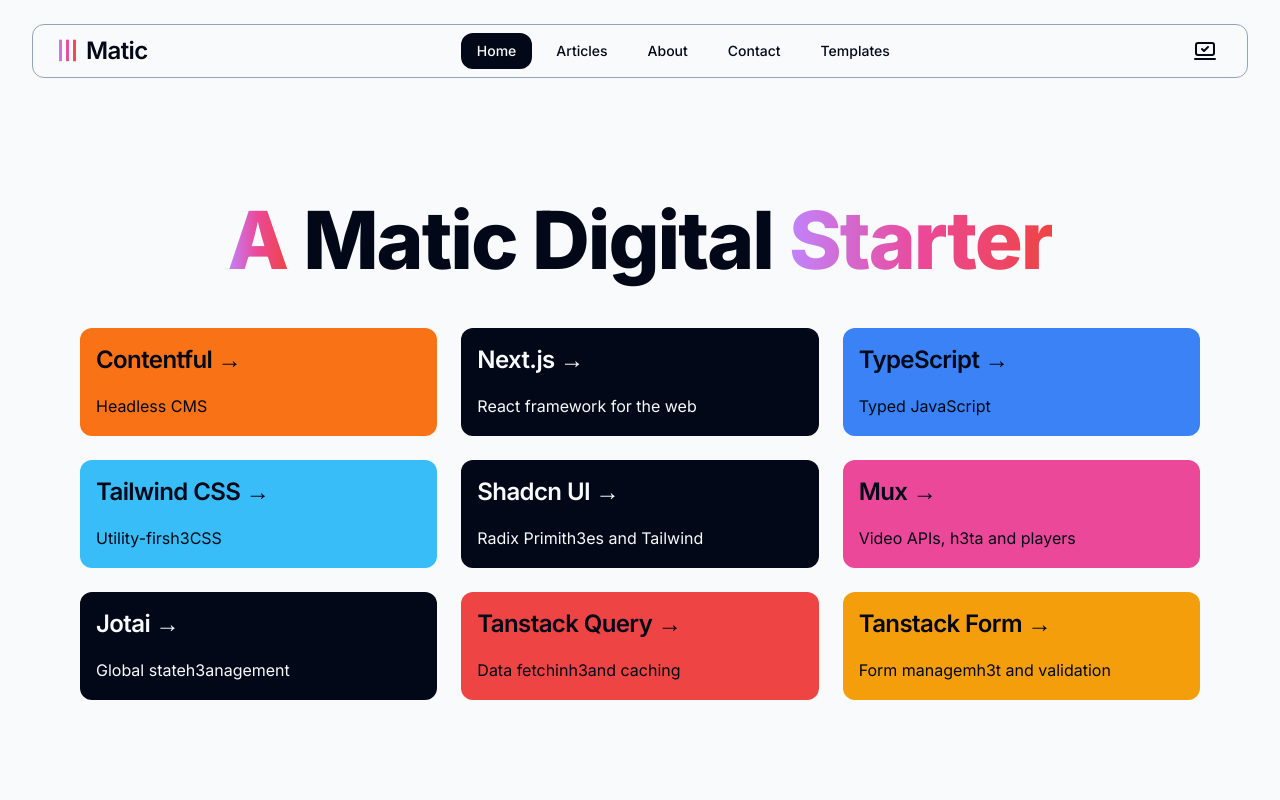
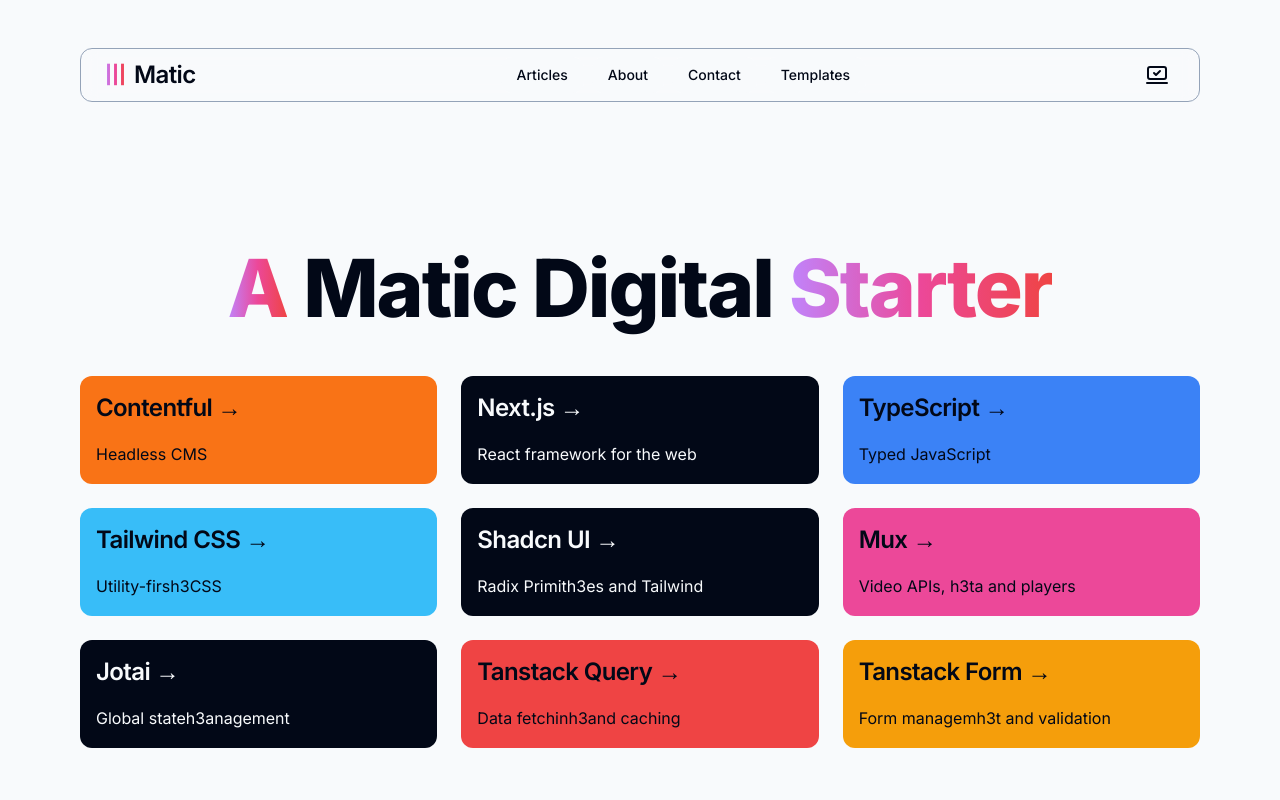
Before and after one commit to Matic-Digital/contentful-nextjs, a Next.js app: page / in a window 1280 px wide. Shown: the top 800 px of the page. Built offline with nearby package versions, Linux system fonts and the light colour scheme.

Commit message:
more navigation style revisions

```diff
--- a/src/components/global/Header.tsx
+++ b/src/components/global/Header.tsx
@@ -29,7 +29,6 @@
  * Each item has a URL and display label
  */
 const menuItems = [
-  { href: '/', label: 'Home' },
   { href: '/articles', label: 'Articles' },
   { href: '/about', label: 'About' },
   { href: '/contact', label: 'Contact' },
@@ -48,8 +47,8 @@
   const pathname = usePathname();
 
   return (
-    <header className="sticky top-6 z-50 m-auto w-[95%] rounded-xl border border-b border-slate-400 bg-background/95 backdrop-blur supports-[backdrop-filter]:bg-background/60">
-      <div className="px-6 max-md:py-1.5">
+    <Container className="sticky top-0 z-50">
+      <header className="mt-12 w-[95%] rounded-xl border border-b border-slate-400 bg-background/95 px-6 backdrop-blur supports-[backdrop-filter]:bg-background/60 max-md:py-1.5 lg:w-full">
         <Box className="items-center justify-between">
           {/* Desktop Navigation */}
           <Logo />
@@ -113,7 +112,7 @@
             </div>
           </Box>
         </Box>
-      </div>
-    </header>
+      </header>
+    </Container>
   );
 }
```
